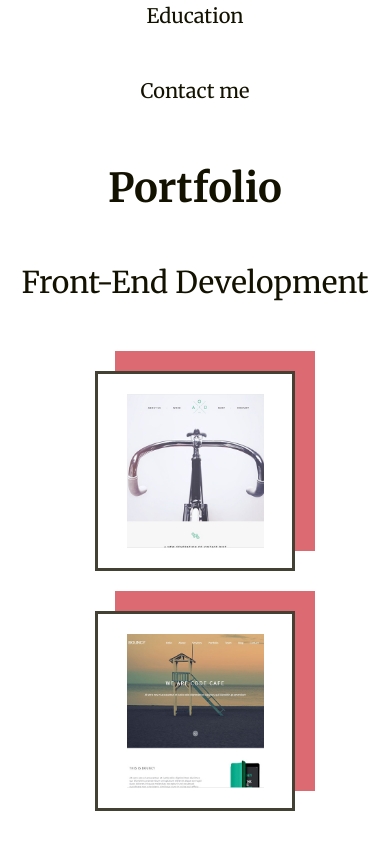
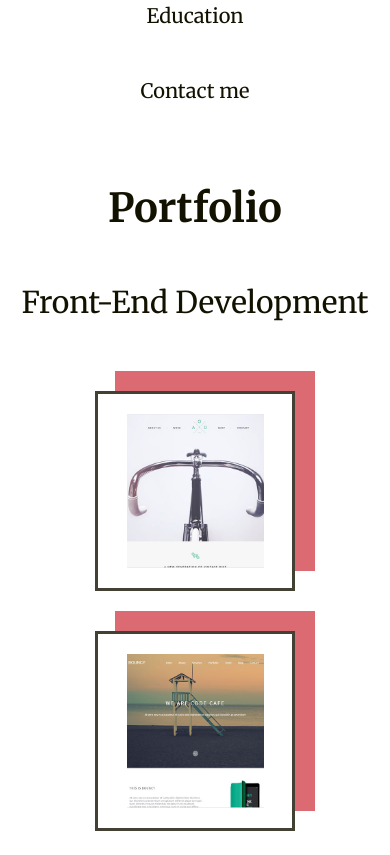
Before and after one commit to Ali-X/portfolio-landing, a website: page app/index.html in a window 390 px wide. Shown: the part 1145-2000 px from the top of the page. Drawn offline with Linux system fonts and the light colour scheme.

Commit message:
Modify margin for portfolio

```diff
--- a/app/css/style.css
+++ b/app/css/style.css
@@ -349,6 +349,7 @@ ul {
 
 @media only screen and (max-width: 849px) {
   .portfolio-section {
+    margin: 5rem 0;
     padding: 0;
   }
   .portfolio-item {
--- a/src/css/style.css
+++ b/src/css/style.css
@@ -349,6 +349,7 @@ ul {
 
 @media only screen and (max-width: 849px) {
   .portfolio-section {
+    margin: 5rem 0;
     padding: 0;
   }
   .portfolio-item {
--- a/src/sass/_portfolio-section.scss
+++ b/src/sass/_portfolio-section.scss
@@ -89,6 +89,7 @@
 
 @media only screen and (max-width: 849px) {
   .portfolio-section {
+    margin: 5rem 0;
     padding: 0;
   }
 
```
